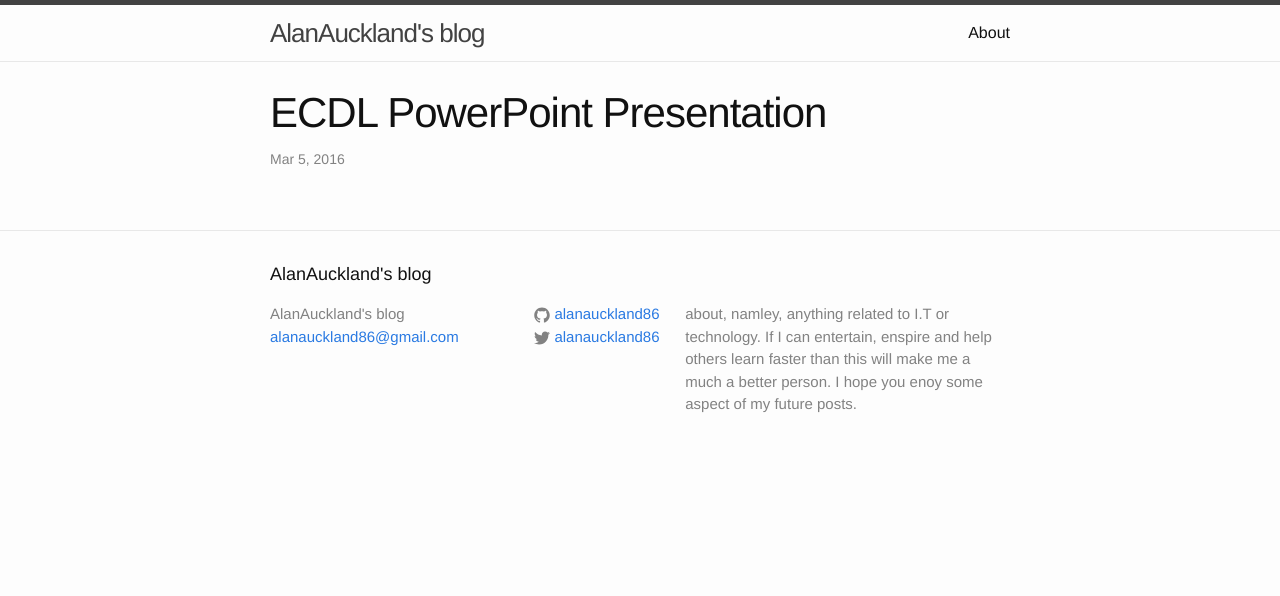
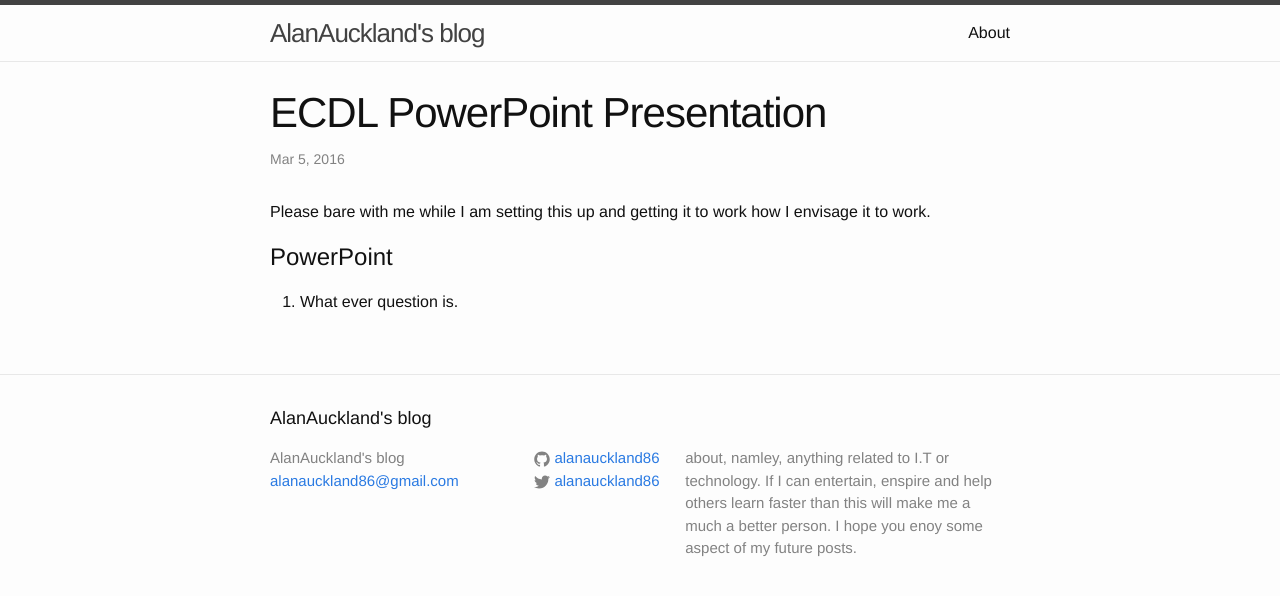
Before and after one commit to alanauckland86/alanauckland86.github.io, a Jekyll site: the page built from _posts/2016-03-05-ECDL.markdown, in a window 1280 px wide. Shown: the top 596 px of the page. Built offline with Jekyll 4.4.1, drawn with Linux system fonts in a browser that asks for light colours.

Commit message:
updated ECDL

```diff
--- a/_posts/2016-03-05-ECDL.markdown
+++ b/_posts/2016-03-05-ECDL.markdown
@@ -4,3 +4,9 @@
 date: 2016-03-05 07:00:28 +0000
 categories: ECDL
 ---
+Please bare with me while I am setting this up and getting it
+to work how I envisage it to work.
+
+# PowerPoint #
+
+1. What ever question is.
```
